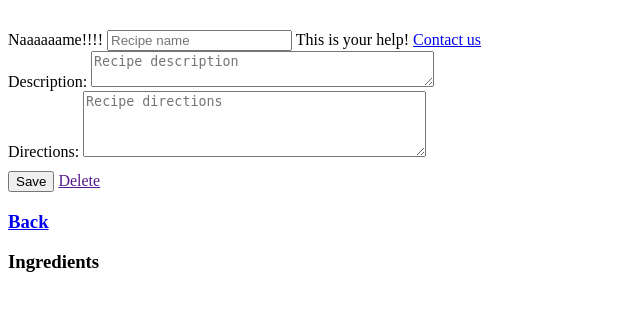
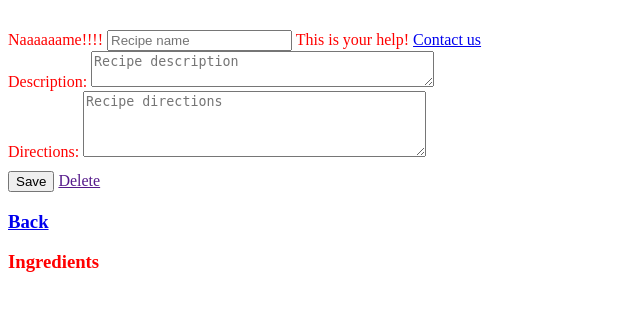
Before and after one commit to HomayoonAlimohammadi/DjangoProject, a Django app: page /pantry/recipes/create/ in a window 1280 px wide. Shown: the top 311 px of the page, without its empty margins (0-640 px from the left). Run offline with Django 3.2, Linux system fonts and the light colour scheme; a user stored in the database is signed in; some libraries are stand-ins or nearby versions.

Commit message:
Static Files Part 1

```diff
--- a/Templates/Base.html
+++ b/Templates/Base.html
@@ -2,20 +2,8 @@
 <html>
     <head>
         <script src="https://unpkg.com/htmx.org@1.6.1"></script>
-        <style>
-            .htmx-indicator {
-                display: none;
-            }
-            .htmx-request .htmx-indicator {
-                display: inline;
-            }
-            .htmx-inverted-indicator {
-                display: inline;
-            }
-            .htmx-request .htmx-inverted-indicator {
-                display: none;
-            }
-        </style>
+        <link rel="stylesheet" href="/static/recipes/recipes-htmx.css" />
+
         {% block title %}
         {% endblock title %}
     </head>
--- /dev/null
+++ b/recipes/static/recipes/recipes-htmx.css
@@ -0,0 +1,15 @@
+body {
+    color: red !important;
+}
+.htmx-indicator {
+    display: none;
+}
+.htmx-request .htmx-indicator {
+    display: inline;
+}
+.htmx-inverted-indicator {
+    display: inline;
+}
+.htmx-request .htmx-inverted-indicator {
+    display: none;
+}
```
Also changed, not shown: README.md.
